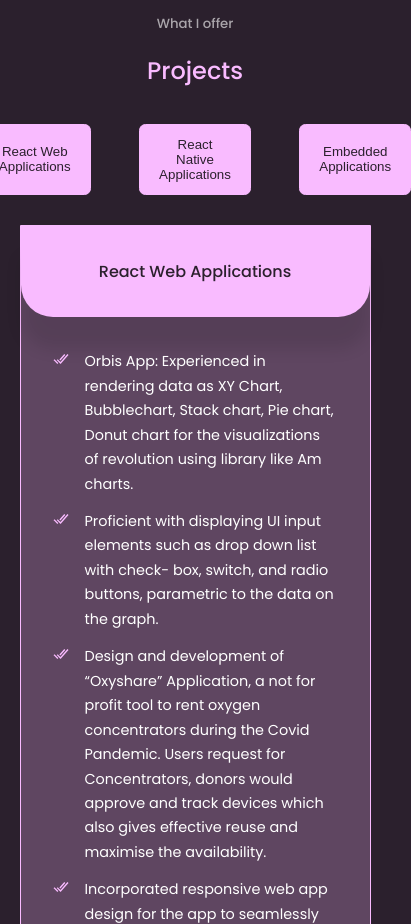
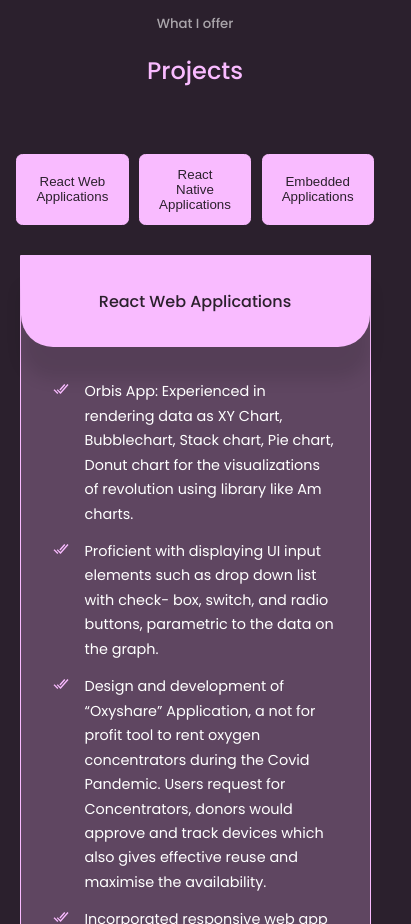
Before and after one commit to Aishwarya-Bhat/my-portfolio, a React (Create React App) app: page / in a window 390 px wide. Shown: the part 4300-5224 px from the top of the page, 411 px wide, since content can reach past the window. Built offline with nearby package versions, Linux system fonts and the light colour scheme.

Commit message:
Fixed Project's button issue in smaller devices

```diff
--- a/src/components/projects/projects.css
+++ b/src/components/projects/projects.css
@@ -9,7 +9,8 @@
   display: flex;
   justify-content: center;
   gap: 3rem;
-  padding-bottom: 30px;
+  padding: 30px;
+  /* overflow: hidden; */
 }
 
 .projects {
@@ -76,4 +77,8 @@
     grid-template-columns: 1fr;
     gap: 1.5rem;
   }
+
+  .buttons_container {
+    gap: 0.65rem;
+  }
 }
```
